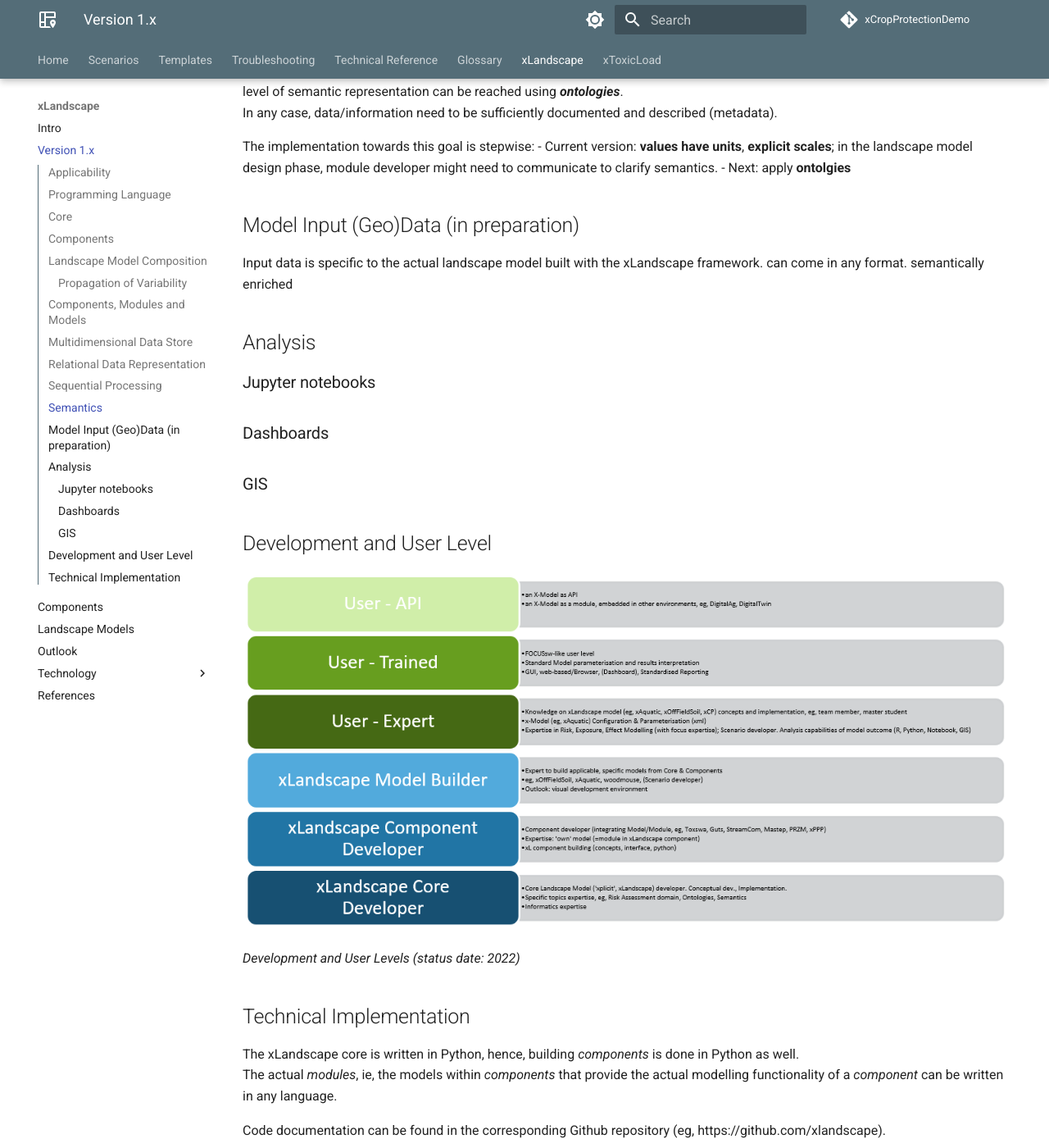
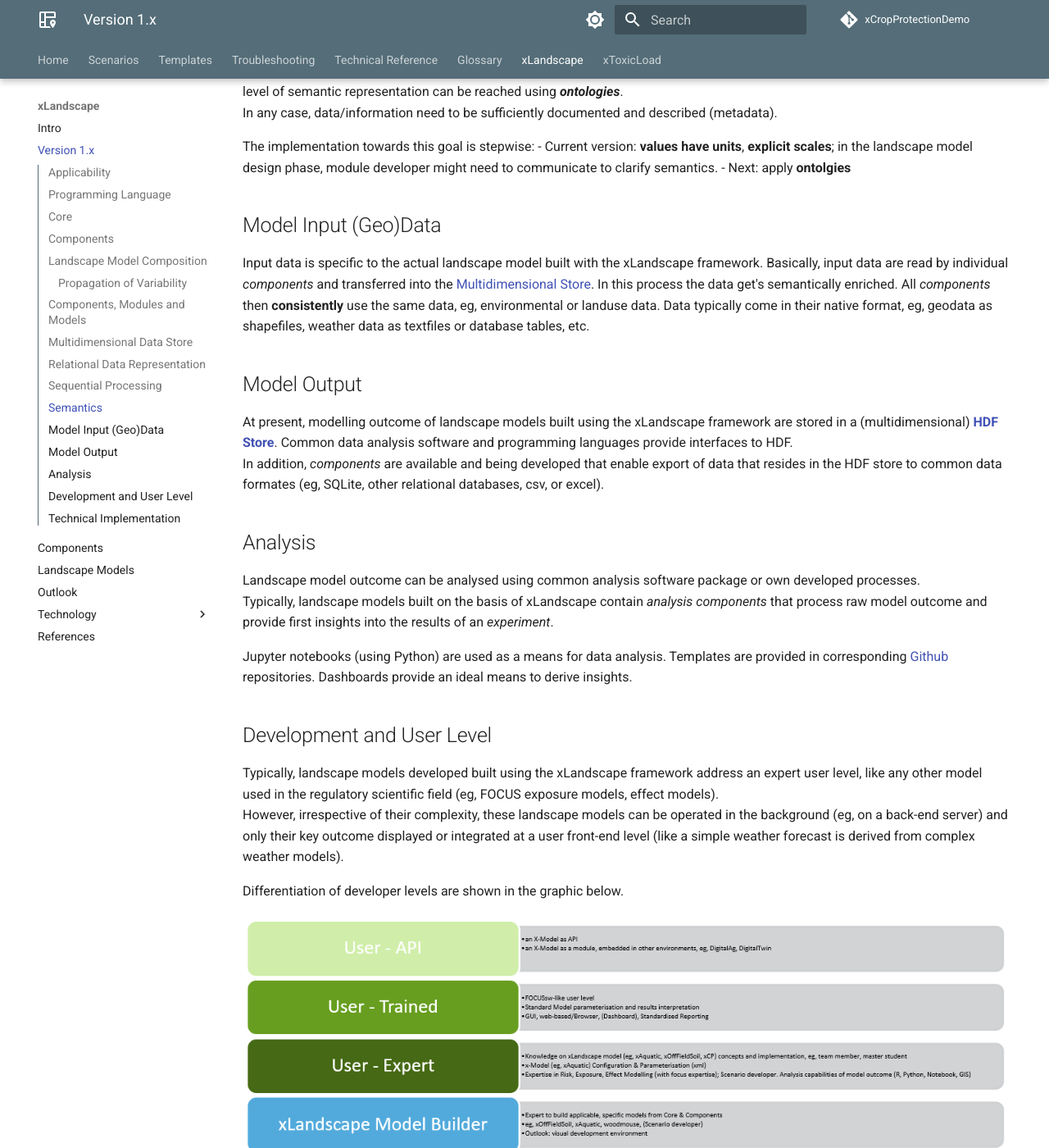
Before and after one commit to xlandscape/xCropProtectionDemoDoc, an MkDocs documentation site: the page built from docs/xLandscape/xLandscape-v1x.md, in a window 1280 px wide and 1400 px high, scrolled down 9053 px. Shown: the whole window at 82% size. Built offline with MkDocs 1.6.1 and Material for MkDocs 9.7.7, drawn with Linux system fonts in a browser that asks for light colours; comment, search, counter and statistics services are not loaded; some of the changed text lies outside the part shown.

Commit message:
draft 'xLandscape v1.x' section

```diff
--- a/docs/xLandscape/xLandscape-v1x.md
+++ b/docs/xLandscape/xLandscape-v1x.md
@@ -164,26 +164,34 @@ The implementation towards this goal is stepwise:
 - Current version: **values have units**, **explicit scales**; in the landscape model design phase, module developer might need to communicate to clarify semantics.
 - Next: apply **ontolgies**
 
-## Model Input (Geo)Data (in preparation)
+## Model Input (Geo)Data
 
-Input data is specific to the actual landscape model built with the xLandscape framework. can come in any format.
-semantically enriched
+Input data is specific to the actual landscape model built with the xLandscape framework. Basically, input data are read by individual *components* and transferred into the [Multidimensional Store](../xLandscape/xLandscape-v1x.md#multidimensional-data-store). In this process the data get's semantically enriched. All *components* then **consistently** use the same data, eg, environmental or landuse data.
+Data typically come in their native format, eg, geodata as shapefiles, weather data as textfiles or database tables, etc.
+
+## Model Output
+
+At present, modelling outcome of landscape models built using the xLandscape framework are stored in a (multidimensional) [**HDF Store**](../xLandscape/xLandscape-v1x.md#multidimensional-data-store). Common data analysis software and programming languages provide interfaces to HDF.
+In addition, *components* are available and being developed that enable export of data that resides in the HDF store to common data formates (eg, SQLite, other relational databases, csv, or excel).
 
 ## Analysis
 
-### Jupyter notebooks
+Landscape model outcome can be analysed using common analysis software package or own developed processes.
+Typically, landscape models built on the basis of xLandscape contain *analysis components* that process raw model outcome and provide first insights into the results of an *experiment*.
 
-### Dashboards
-
-### GIS
+Jupyter notebooks (using Python) are used as a means for data analysis. Templates are provided in corresponding [Github](https://github.com/xlandscape) repositories. Dashboards provide an ideal means to derive insights.
 
 ## Development and User Level
 
+Typically, landscape models developed built using the xLandscape framework address an expert user level, like any other model used in the regulatory scientific field (eg, FOCUS exposure models, effect models).
+However, irrespective of their complexity, these landscape models can be operated in the background (eg, on a back-end server) and only their key outcome displayed or integrated at a user front-end level (like a simple weather forecast is derived from complex weather models).
+
+Differentiation of developer levels are shown in the graphic below.
 
 <img src="../img/development and user level.png" alt="Development and User Levels" width="950"/>
 
 
-*Development and User Levels (status date: 2022)*
+*Development and User Levels*
 
 
 [Today-need for a model]: ../xLandscape/xLandscape-intro.md#today---applicable-landscape-models-needed
```
